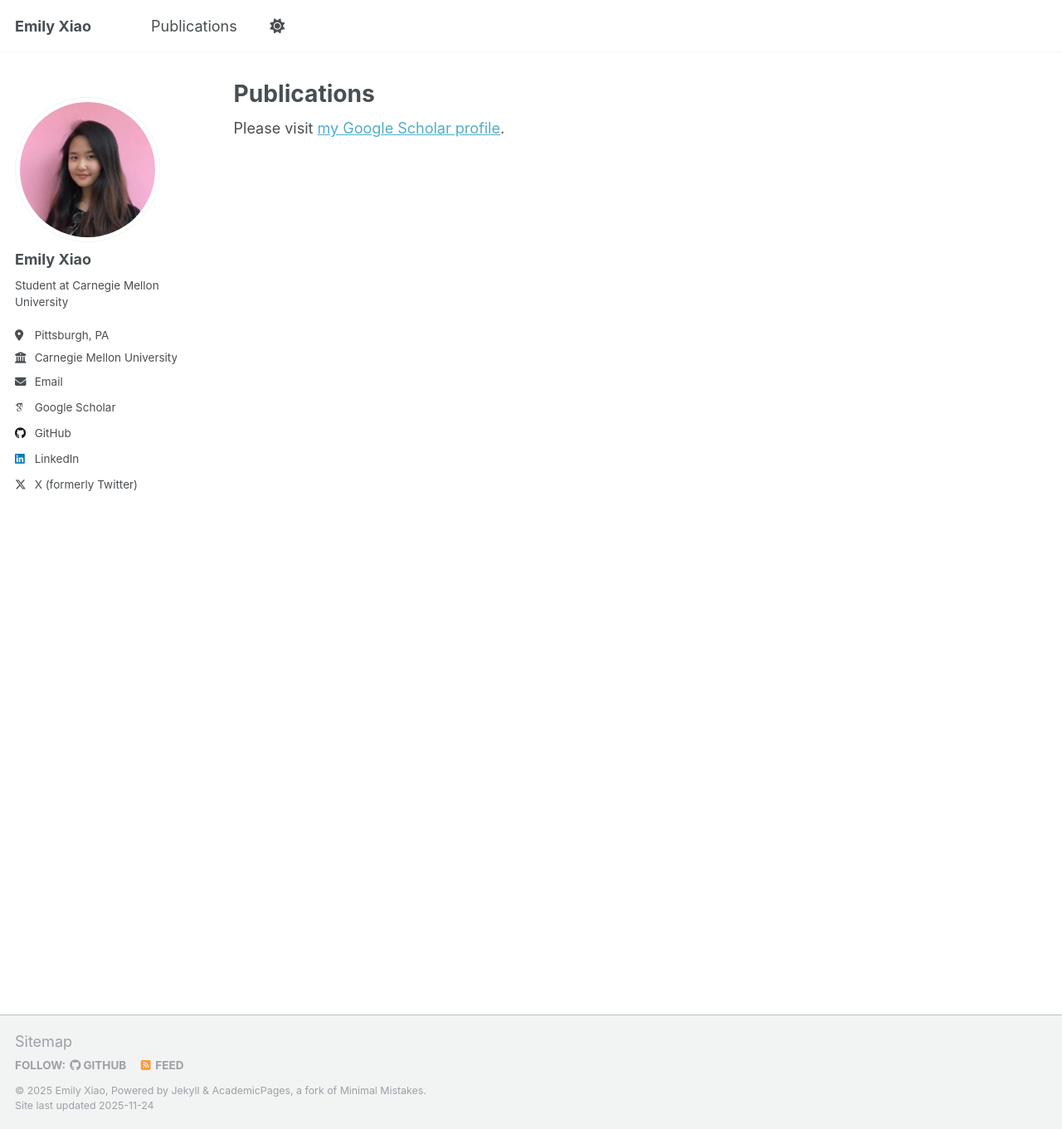
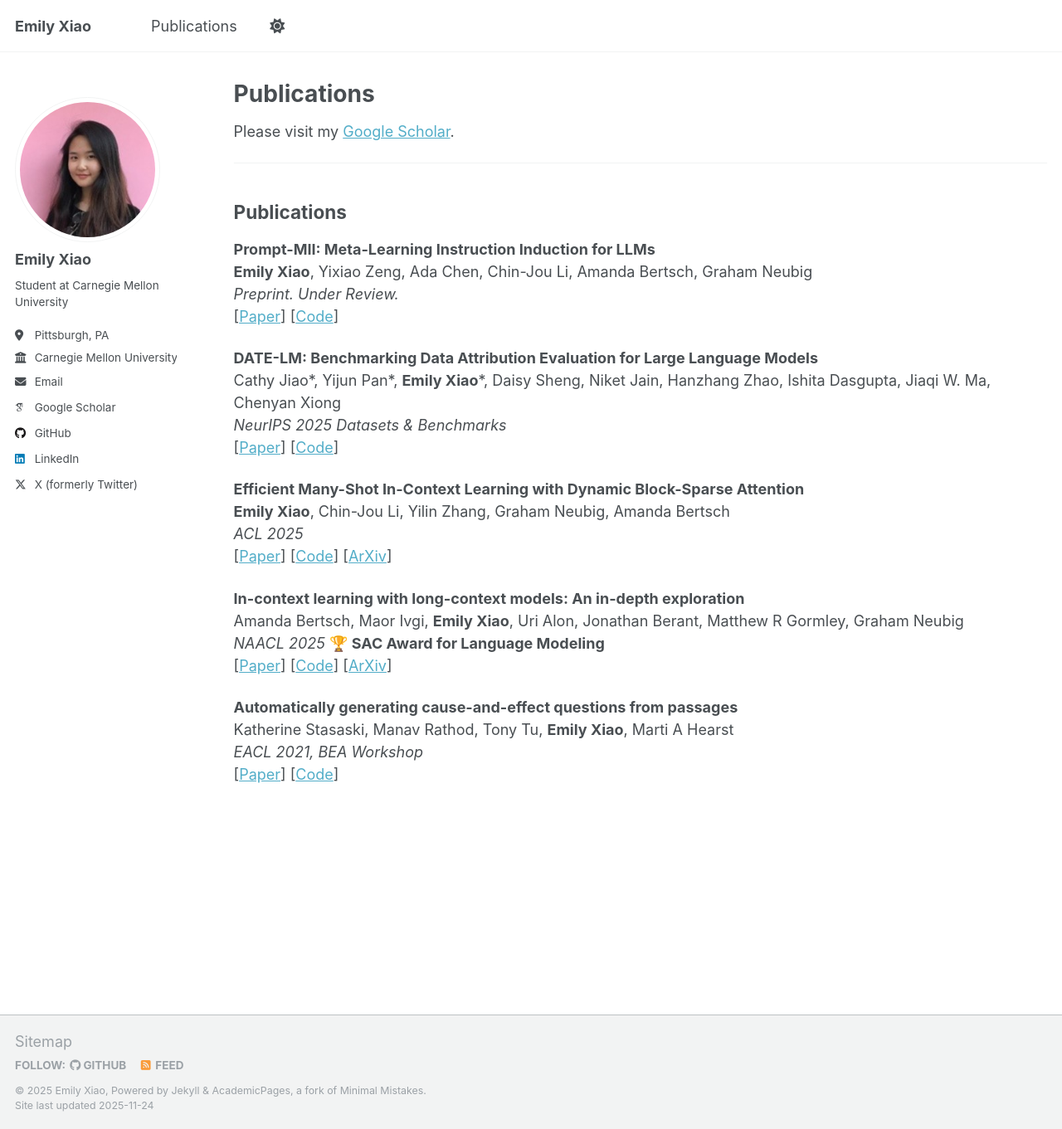
Before and after one commit to millix19/millix19.github.io, a Jekyll site: the page built from _pages/publications.md, in a window 1280 px wide and 1361 px high. Shown: the whole window at 83% size. Built offline with Jekyll 4.4.1, drawn with Linux system fonts in a browser that asks for light colours; some web fonts are replaced; a script that is not in the unit is left out.

Commit message:
11.11.2026

```diff
--- a/_pages/publications.html
+++ /dev/null
@@ -1,10 +0,0 @@
----
-layout: archive
-title: "Publications"
-permalink: /publications/
-author_profile: true
----
-
-{% if site.author.googlescholar %}
-  <div class="wordwrap">Please visit <a href="{{site.author.googlescholar}}">my Google Scholar profile</a>.</div>
-{% endif %}
--- /dev/null
+++ b/_pages/publications.md
@@ -0,0 +1,36 @@
+---
+layout: archive
+title: "Publications"
+permalink: /publications/
+author_profile: true
+---
+Please visit my [Google Scholar](https://scholar.google.com/citations?user=_TwmKW0AAAAJ&hl=en).
+
+---
+
+## Publications
+
+**Prompt-MII: Meta-Learning Instruction Induction for LLMs**
+<br />**Emily Xiao**, Yixiao Zeng, Ada Chen, Chin-Jou Li, Amanda Bertsch, Graham Neubig
+<br />*Preprint. Under Review.*
+<br />[[Paper](https://arxiv.org/abs/2510.16932)] [[Code](https://github.com/millix19/promptmii)]
+
+**DATE-LM: Benchmarking Data Attribution Evaluation for Large Language Models**
+<br />Cathy Jiao\*, Yijun Pan\*, **Emily Xiao**\*, Daisy Sheng, Niket Jain, Hanzhang Zhao, Ishita Dasgupta, Jiaqi W. Ma, Chenyan Xiong
+<br />*NeurIPS 2025 Datasets & Benchmarks*
+<br />[[Paper](https://arxiv.org/abs/2507.09424)] [[Code](https://github.com/DataAttributionEval/DATE-LM)]
+
+**Efficient Many-Shot In-Context Learning with Dynamic Block-Sparse Attention**
+<br />**Emily Xiao**, Chin-Jou Li, Yilin Zhang, Graham Neubig, Amanda Bertsch
+<br />*ACL 2025*
+<br />[[Paper](https://aclanthology.org/2025.acl-long.1542/)] [[Code](https://github.com/millix19/dbsa)] [[ArXiv](https://arxiv.org/abs/2503.08640)]
+
+**In-context learning with long-context models: An in-depth exploration**
+<br />Amanda Bertsch, Maor Ivgi, **Emily Xiao**, Uri Alon, Jonathan Berant, Matthew R Gormley, Graham Neubig
+<br />*NAACL 2025* **🏆 SAC Award for Language Modeling**
+<br />[[Paper](https://aclanthology.org/2025.naacl-long.605/)] [[Code](https://github.com/abertsch72/long-context-icl)] [[ArXiv](https://arxiv.org/abs/2405.00200)]
+
+**Automatically generating cause-and-effect questions from passages**
+<br />Katherine Stasaski, Manav Rathod, Tony Tu, **Emily Xiao**, Marti A Hearst
+<br />*EACL 2021, BEA Workshop*
+<br />[[Paper](https://aclanthology.org/2021.bea-1.17/)] [[Code](https://github.com/kstats/CausalQG)]
```
Also changed, not shown: _pages/about.md (+4 -1 lines), 1 other file.
